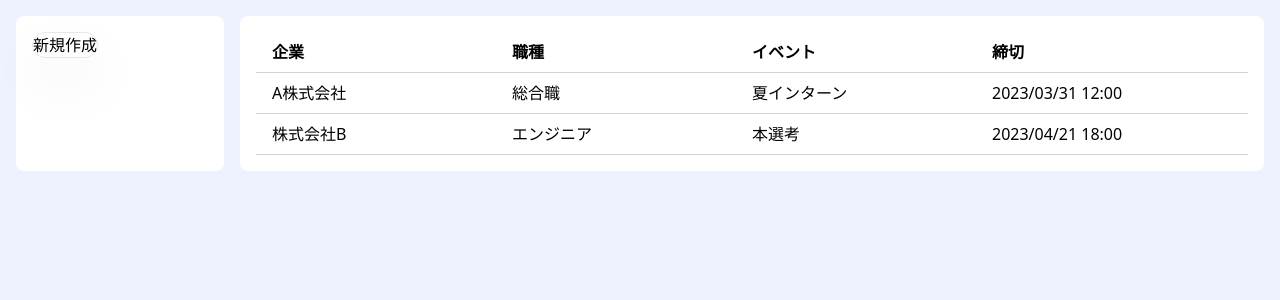
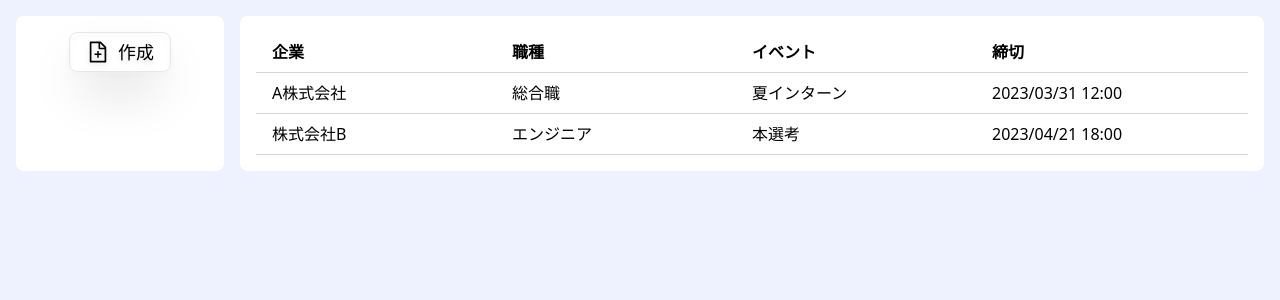
Before and after one commit to tomishima2904/es_manager, a Next.js app in the folder frontend/: page /user/entrysheets in a window 1280 px wide. Shown: the top 300 px of the page. Built offline with nearby package versions, Linux system fonts and the light colour scheme.

Commit message:
ボタンとサイドバーを修正

```diff
--- a/frontend/src/components/entrysheets/CreateButton.tsx
+++ b/frontend/src/components/entrysheets/CreateButton.tsx
@@ -1,5 +1,7 @@
 import axios from "axios";
 import { useRouter } from "next/router";
+import { IconContext } from "react-icons";
+import { AiOutlineFileAdd } from "react-icons/ai"; // 画像icon
 
 const createNewEntrysheet = async () => {
   const ENDPOINT: string = "/api/user/entrysheets";
@@ -25,11 +27,16 @@ const createNewEntrysheet = async () => {
 
 export default function CreateButton() {
   return (
-    <button
-      className="rounded-full drop-shadow-2xl border"
-      onClick={createNewEntrysheet}
-    >
-      新規作成
-    </button>
+    <IconContext.Provider value={{ className: "w-6 h-6" }}>
+      <button
+        className="flex flex-shrink-0 justify-center items-center
+        rounded-lg border shadow-2xl drop-shadow-md
+        text-lg px-4 py-2 h-10"
+        onClick={createNewEntrysheet}
+      >
+        <AiOutlineFileAdd className="mr-2" />
+        <span>作成</span>
+      </button>
+    </IconContext.Provider>
   );
 }
--- a/frontend/src/components/entrysheets/Sidebar.tsx
+++ b/frontend/src/components/entrysheets/Sidebar.tsx
@@ -2,7 +2,10 @@ import CreateButton from "./CreateButton";
 
 const Sidebar = (): JSX.Element => {
   return (
-    <aside className="w-1/6 bg-white flex-none rounded-lg p-4 mr-4">
+    <aside
+      className="w-1/6 bg-white flex-none rounded-lg p-4 mr-4
+      flex justify-center "
+    >
       <CreateButton />
     </aside>
   );
```
